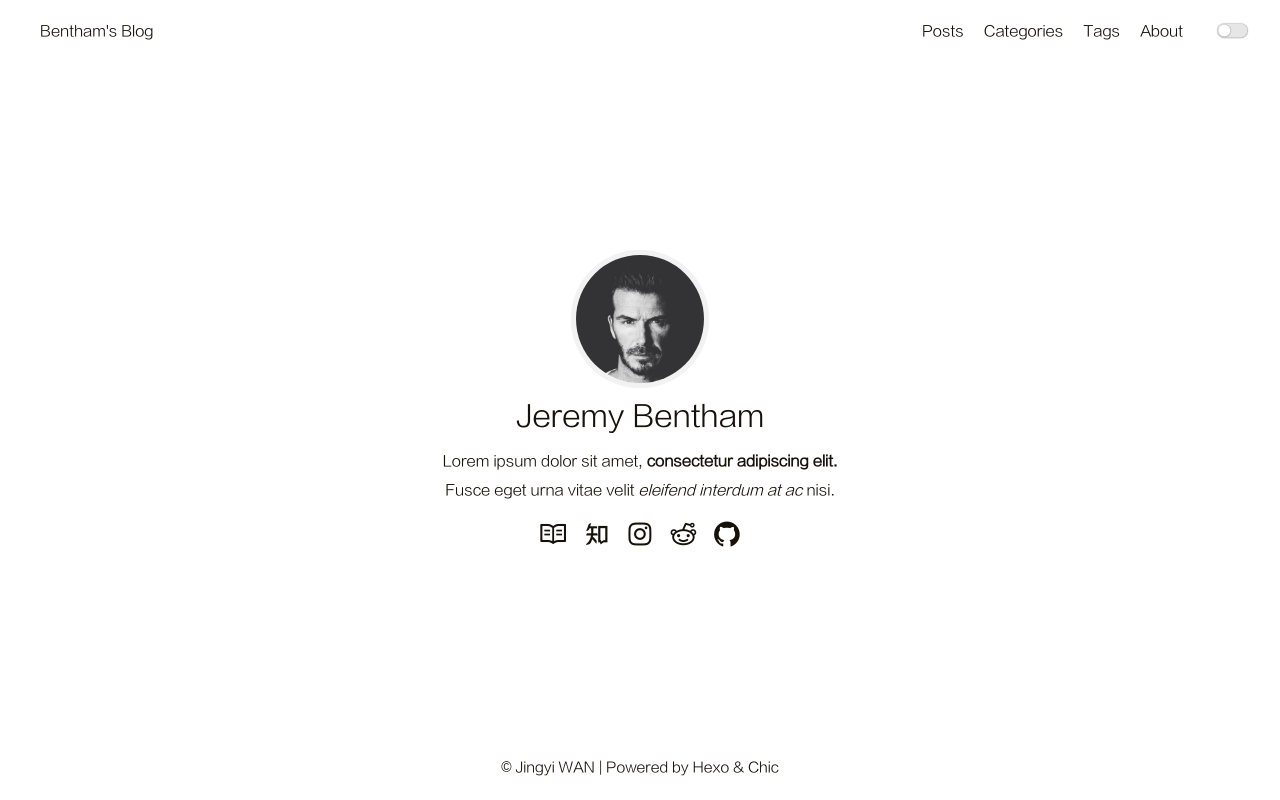
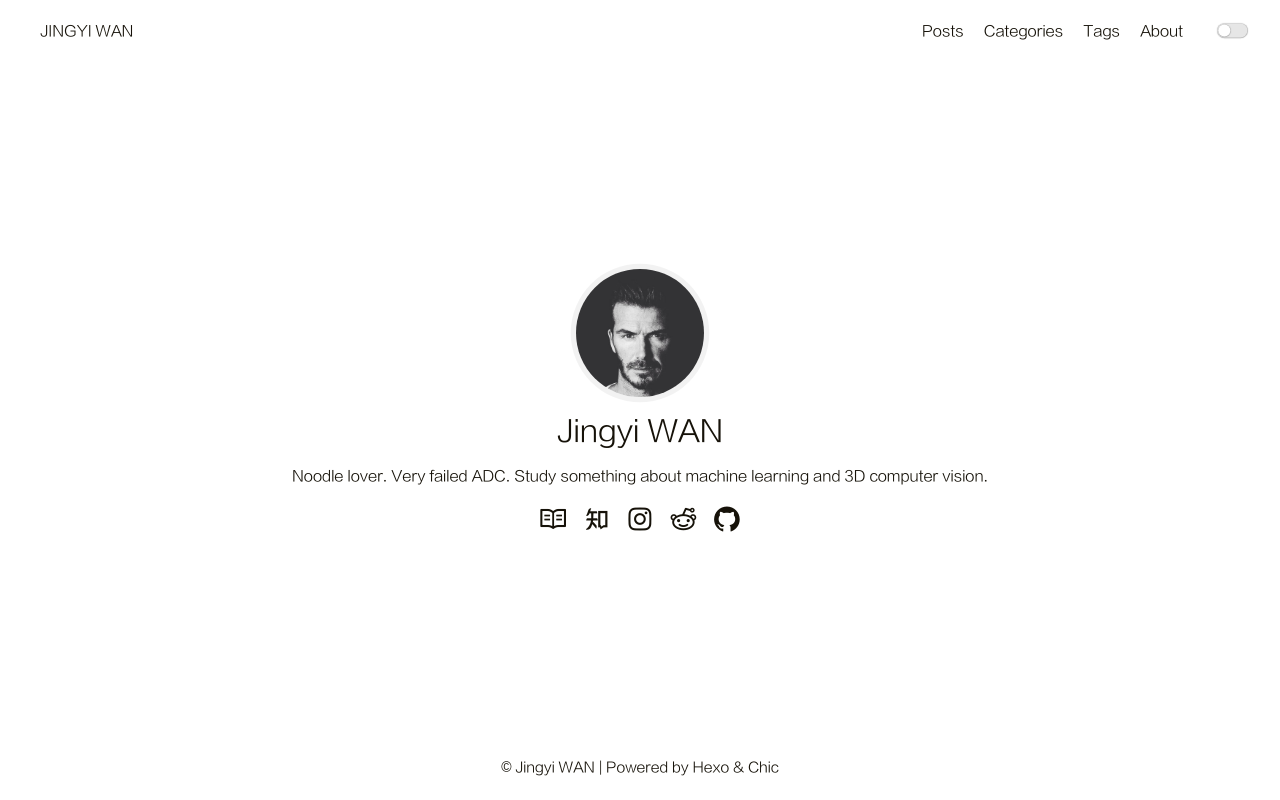
Before and after one commit to jingyiwanAI/jingyiwanai.github.io, a plain HTML site: page index.html in a window 1280 px wide. Drawn offline with Linux system fonts and the light colour scheme.

Commit message:
Site updated: 2022-07-12 20:28:42

```diff
--- a/index.html
+++ b/index.html
@@ -69,7 +69,7 @@
         <header>
     <nav class="navbar">
         <div class="container">
-            <div class="navbar-header header-logo"><a href="/">Bentham&#39;s Blog</a></div>
+            <div class="navbar-header header-logo"><a href="/">JINGYI WAN</a></div>
             <div class="menu navbar-right">
 
                     <a class="menu-item" href="/archives">Posts</a>
@@ -91,7 +91,7 @@
         <div class="container">
             <div class="navbar-header">
                 <div>
-                    <a href="/">Bentham&#39;s Blog</a><a id="mobile-toggle-theme">·&nbsp;Light</a>
+                    <a href="/">JINGYI WAN</a><a id="mobile-toggle-theme">·&nbsp;Light</a>
                 </div>
                 <div class="menu-toggle" onclick="mobileBtn()">&#9776; Menu</div>
             </div>
@@ -130,8 +130,8 @@
         <div class="avatar">
             <a href="/archives"><img src="/image/avatar.jpeg"></a>
         </div>
-        <div class="nickname">Jeremy Bentham</div>
-        <div class="description"><p>Lorem ipsum dolor sit amet, <strong>consectetur adipiscing elit.</strong> <br>Fusce eget urna vitae velit <em>eleifend interdum at ac</em> nisi.</p>
+        <div class="nickname">Jingyi WAN</div>
+        <div class="description"><p>Noodle lover. Very failed ADC. Study something about machine learning and 3D computer vision.</p>
 </div>
         <div class="links">
 
@@ -164,7 +164,7 @@
 
                     </a>
 
-                    <a class="link-item" title="Github" target="_blank" rel="noopener" href="https://github.com/Siricee">
+                    <a class="link-item" title="Github" target="_blank" rel="noopener" href="https://github.com/jingyiwanAI">
 
 
                             <i class="iconfont icon-github"></i>
```
Also changed, not shown: 2022/07/12/hello-world/index.html (+2 -2 lines), archives/2022/07/index.html (+2 -2 lines), archives/2022/index.html (+2 -2 lines), archives/index.html (+2 -2 lines).
